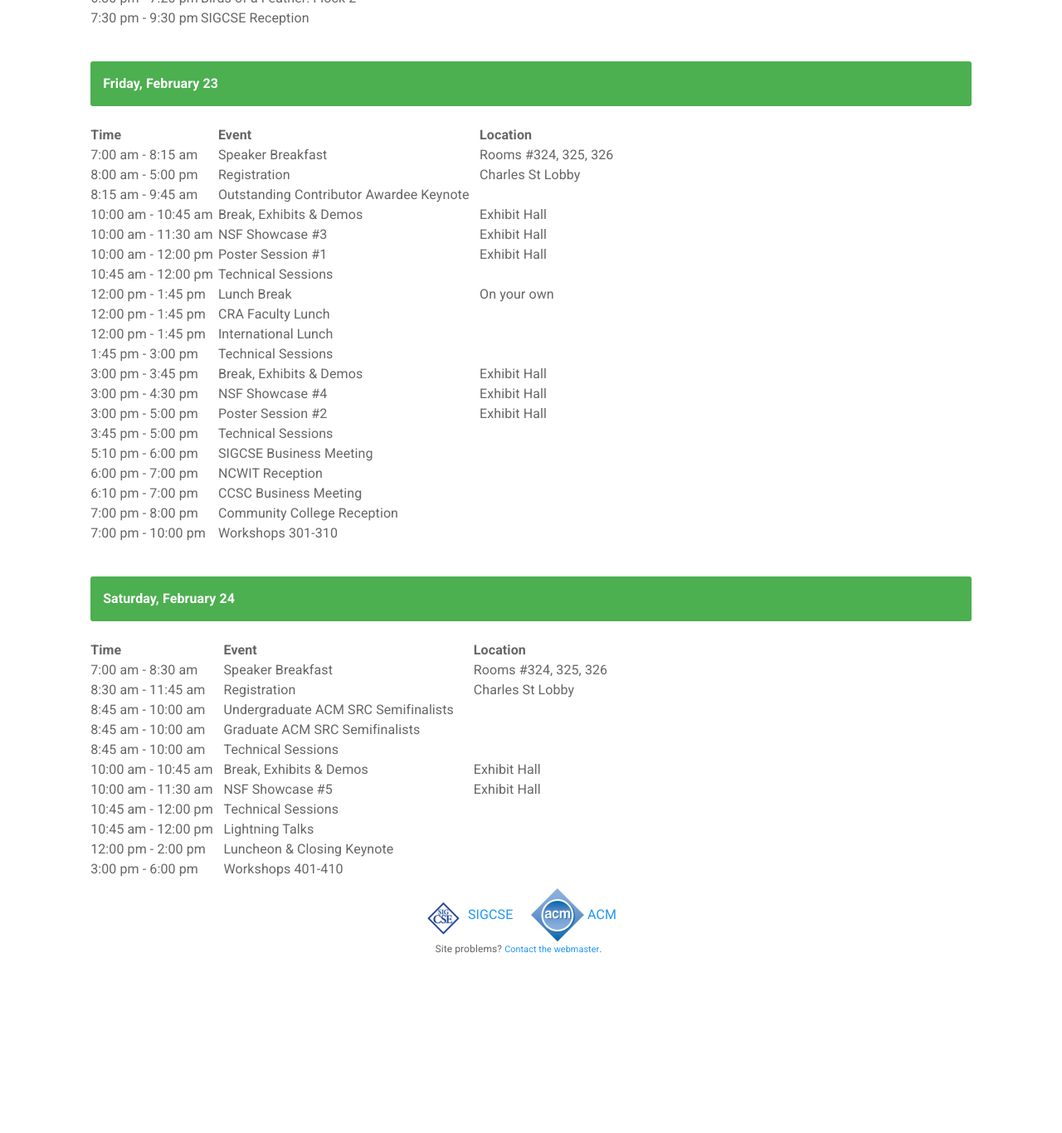
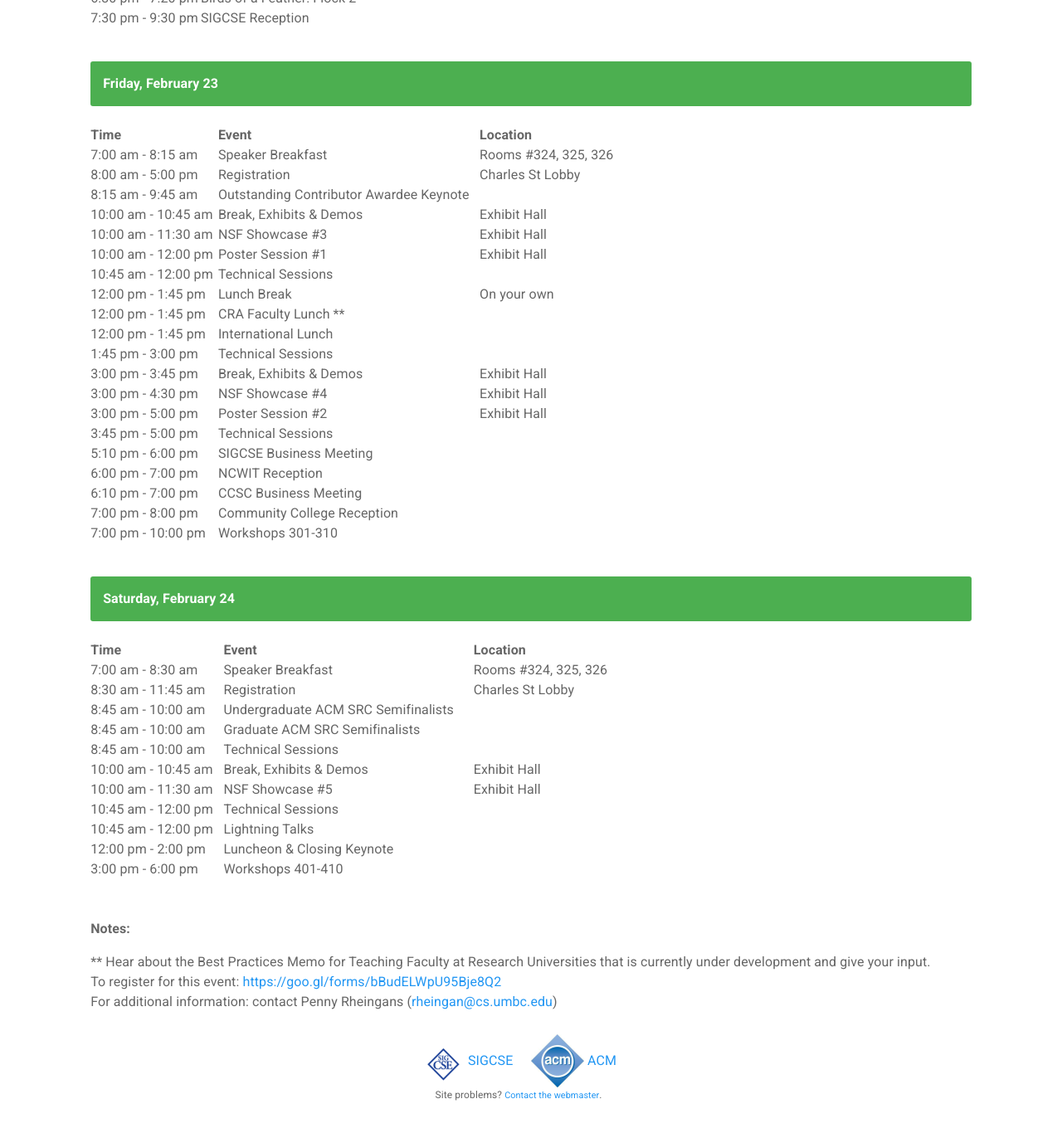
Before and after one commit to sigcsets/sigcse2018, a Jekyll site: the page built from attendees/at-a-glance.md, in a window 1280 px wide and 1400 px high, scrolled down 999 px. Shown: the top 1366 px of the window at 83% size. Built offline with Jekyll 4.4.1, drawn with Linux system fonts in a browser that asks for light colours; before the commit the page ends 2223 px from its top, so only the background shows below that.

Commit message:
at a glance change

```diff
--- a/_includes/front-news.html
+++ b/_includes/front-news.html
@@ -1,4 +1,7 @@
 <ul>
+    <li>
+      <strong>Jan 16, 2018</strong>: Keynote speaker info added!
+    </li>
     <li>
         <strong>Jan 11, 2018</strong>:
         <a href="https://sigcse2018.sigcse.org/attendees/at-a-glance.html">SIGCSE 2018 At-A-Glance</a> added!
--- a/attendees/at-a-glance.md
+++ b/attendees/at-a-glance.md
@@ -180,7 +180,7 @@ showTitle: true
 </tr>
 <tr>
     <td>12:00 pm - 1:45 pm</td>
-    <td>CRA Faculty Lunch</td>
+    <td>CRA Faculty Lunch **</td>
     <td>&nbsp;</td>
 </tr>
 <tr>
@@ -311,3 +311,8 @@ showTitle: true
 
 
 </table>
+<br>
+<br>
+<strong>Notes:<strong>
+
+** Hear about the Best Practices Memo for Teaching Faculty at Research Universities that is currently under development and give your input.  <br>To register for this event: [https://goo.gl/forms/bBudELWpU95Bje8Q2](https://goo.gl/forms/bBudELWpU95Bje8Q2)  <br>For additional information: contact Penny Rheingans ([rheingan@cs.umbc.edu](mailto:rheingan@cs.umbc.edu))
```
